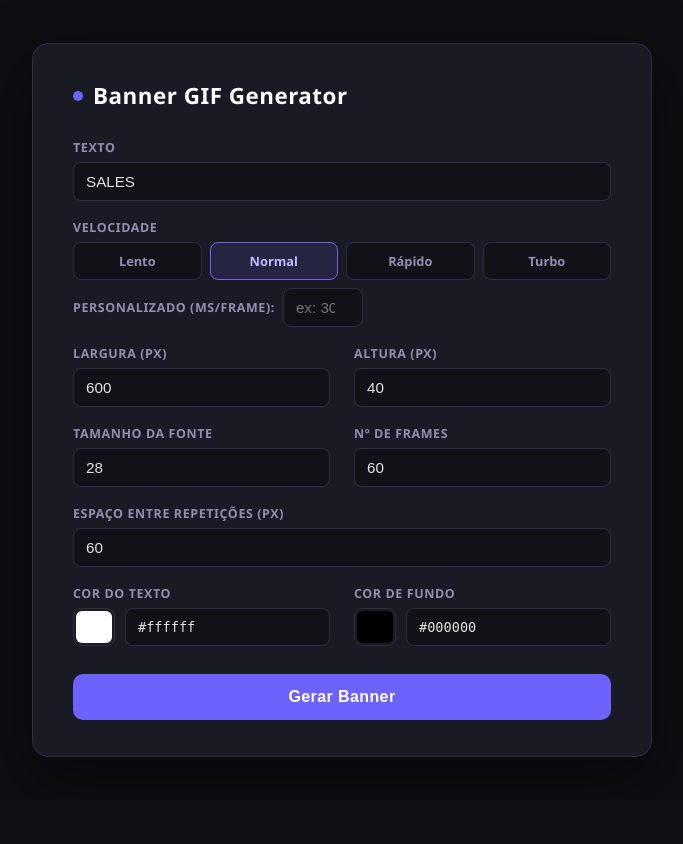
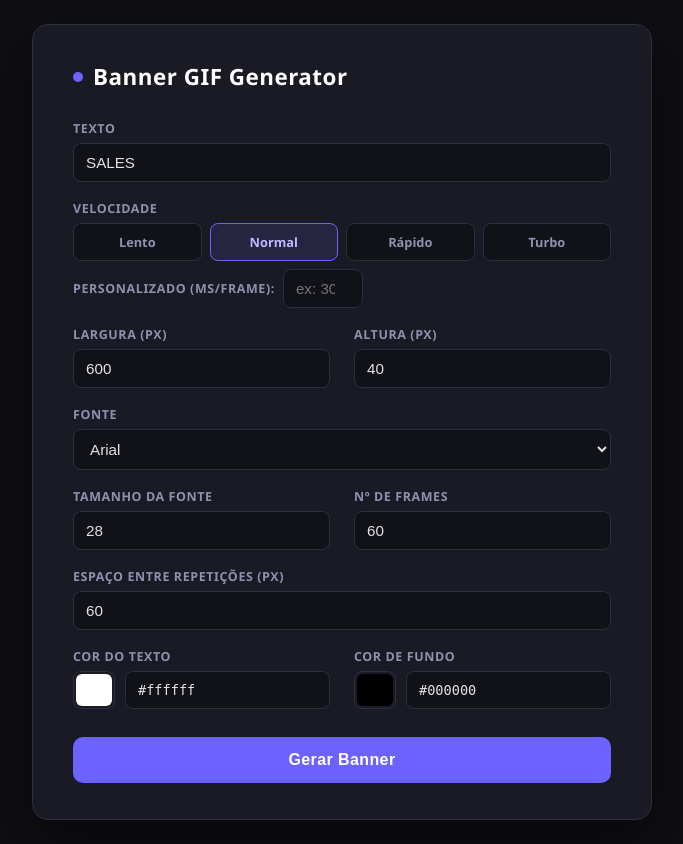
Before and after one commit to betoovasconcelos-web/whatsapp-trello-powerup, a Flask app: page / in a window 1280 px wide. Shown: the whole page, without its empty margins (298-981 px from the left). Before the commit the page ends 757 px from the top, so only its background shows below. Run offline with Flask 3, Linux system fonts and the light colour scheme.

Commit message:
Add font selector with 6 options (Arial, Montserrat, Roboto, Comic Sans, Impact, Georgia)
Co-Authored-By: Claude Sonnet 4.6 <noreply@anthropic.com>

```diff
--- a/banner_app/app.py
+++ b/banner_app/app.py
@@ -41,18 +41,29 @@ def generate():
         except ValueError:
             speed_ms = 40
 
+    font_name  = data.get("font", "arial").strip().lower()
+
     buf = io.BytesIO()
 
     from PIL import Image, ImageDraw, ImageFont
+    import os
 
-    FONT_PATHS = [
-        "/usr/share/fonts/truetype/dejavu/DejaVuSans-Bold.ttf",
-        "/usr/share/fonts/truetype/liberation/LiberationSans-Bold.ttf",
-        "/usr/share/fonts/truetype/freefont/FreeSansBold.ttf",
-    ]
+    _BASE = os.path.dirname(__file__)
+
+    FONT_MAP = {
+        "arial":      ["/System/Library/Fonts/Supplemental/Arial Bold.ttf",
+                       "/System/Library/Fonts/Supplemental/Arial.ttf"],
+        "montserrat": [os.path.join(_BASE, "fonts", "Montserrat-Bold.ttf")],
+        "roboto":     [os.path.join(_BASE, "fonts", "Roboto-Bold.ttf")],
+        "comic_sans": ["/System/Library/Fonts/Supplemental/Comic Sans MS Bold.ttf",
+                       "/System/Library/Fonts/Supplemental/Comic Sans MS.ttf"],
+        "impact":     ["/System/Library/Fonts/Supplemental/Impact.ttf"],
+        "georgia":    ["/System/Library/Fonts/Supplemental/Georgia Bold.ttf",
+                       "/System/Library/Fonts/Supplemental/Georgia.ttf"],
+    }
 
     font = None
-    for path in FONT_PATHS:
+    for path in FONT_MAP.get(font_name, FONT_MAP["arial"]):
         try:
             font = ImageFont.truetype(path, font_size)
             break
--- a/banner_app/templates/index.html
+++ b/banner_app/templates/index.html
@@ -235,7 +235,20 @@
       <input type="number" id="height" value="40" min="20" max="400" />
     </div>
 
-    <!-- Fonte e Frames -->
+    <!-- Tipo de fonte -->
+    <div class="full">
+      <label>Fonte</label>
+      <select id="font">
+        <option value="arial">Arial</option>
+        <option value="montserrat">Montserrat</option>
+        <option value="roboto">Roboto</option>
+        <option value="comic_sans">Comic Sans (Funny)</option>
+        <option value="impact">Impact</option>
+        <option value="georgia">Georgia</option>
+      </select>
+    </div>
+
+    <!-- Tamanho da fonte e Frames -->
     <div>
       <label>Tamanho da fonte</label>
       <input type="number" id="font_size" value="28" min="8" max="200" />
@@ -325,6 +338,7 @@
       speed:      selectedSpeed,
       width:      document.getElementById("width").value,
       height:     document.getElementById("height").value,
+      font:       document.getElementById("font").value,
       font_size:  document.getElementById("font_size").value,
       frames:     document.getElementById("frames").value,
       gap:        document.getElementById("gap").value,
```
Also changed, not shown: banner_app/fonts/Montserrat-Bold.ttf (added), banner_app/fonts/Roboto-Bold.ttf (added).
